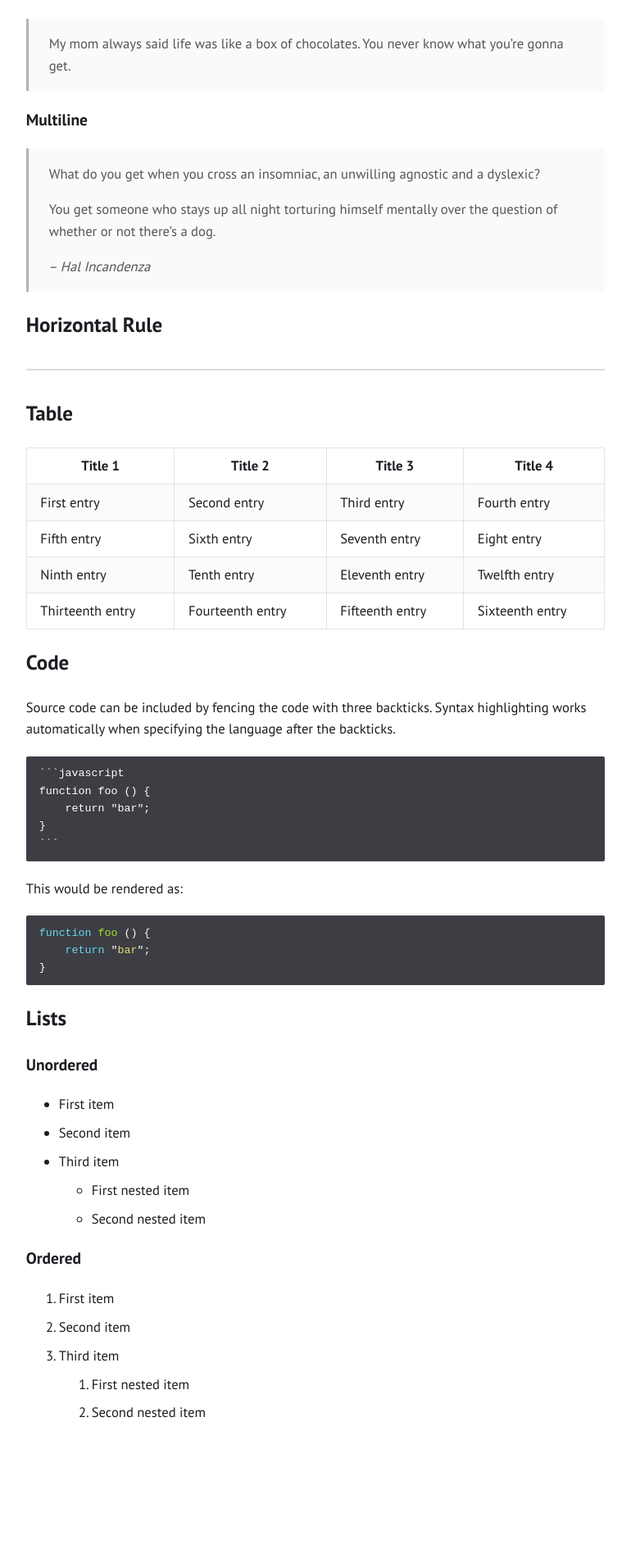
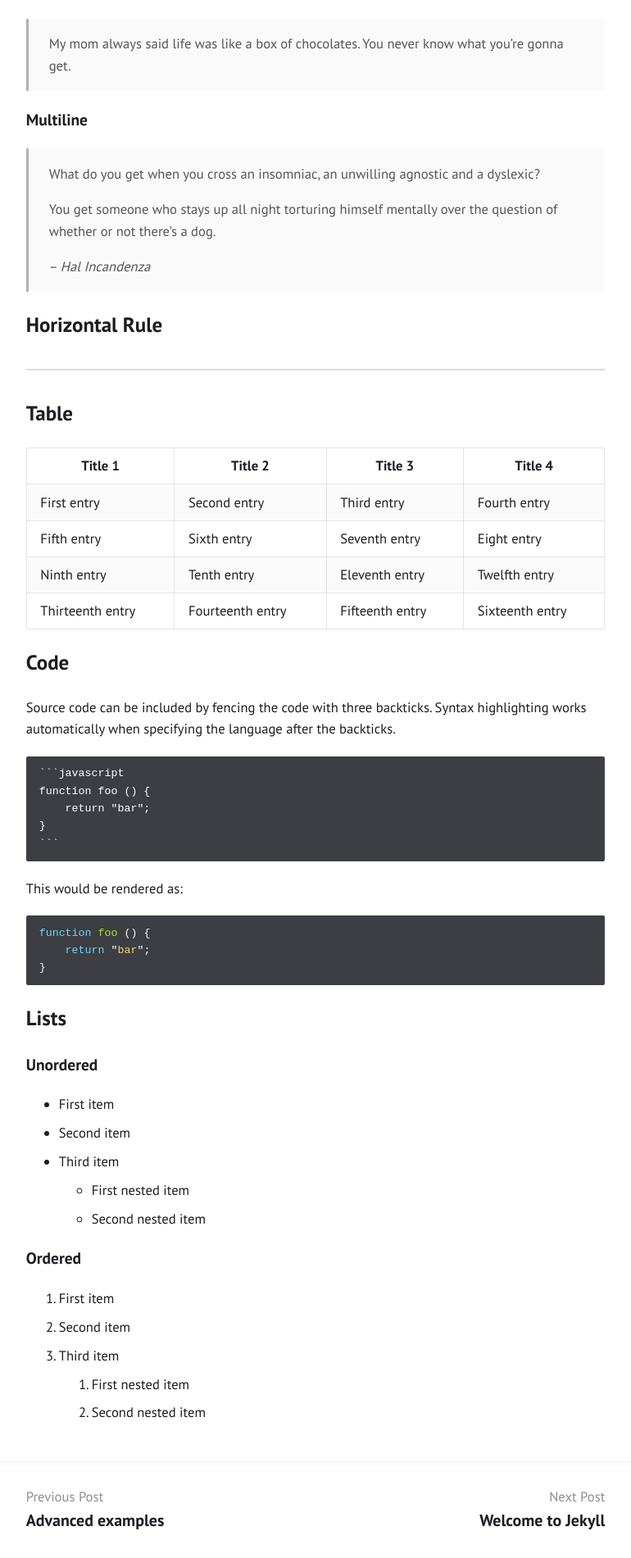
Before and after one commit to nicksnyder/nicksnyder.github.io, a Jekyll site: the page built from _posts/2017-02-01-markdown-examples.md, in a window 1280 px wide. Shown: the part 1116-3017 px from the top of the page at 82% size, without its empty margins (255-1025 px from the left). Built offline with Jekyll 4.4.1, drawn with Linux system fonts in a browser that asks for light colours; before the commit the page ends 2899 px from its top, so only the background shows below that.

Commit message:
always show related

```diff
--- a/_layouts/post.html
+++ b/_layouts/post.html
@@ -13,9 +13,7 @@ layout: default
   {% endif %}
 </article>
 
-{% if site.show_related %}
-  <footer class="related">
-    <div class="previous">{% if page.previous.url %}<span>Previous Post</span><a href="{{ page.previous.url | relative_url }}">{{ page.previous.title }}</a>{% endif %}</div>
-    <div class="next">{% if page.next.url %}<span>Next Post</span><a href="{{ page.next.url | relative_url }}">{{ page.next.title }}</a>{% endif %}</div>
-  </footer>
-{% endif %}
+<footer class="related">
+  <div class="previous">{% if page.previous.url %}<span>Previous Post</span><a href="{{ page.previous.url | relative_url }}">{{ page.previous.title }}</a>{% endif %}</div>
+  <div class="next">{% if page.next.url %}<span>Next Post</span><a href="{{ page.next.url | relative_url }}">{{ page.next.title }}</a>{% endif %}</div>
+</footer>
--- a/assets/css/classes.sass
+++ b/assets/css/classes.sass
@@ -35,7 +35,6 @@
 
 {% endif %}
 
-
 .more
   margin: 2em 0 1em
 
@@ -51,8 +50,6 @@
   text-decoration: inherit
 
 
-{% if site.show_related %}
-
 .related div
   flex: 1 0 15em
 
@@ -67,8 +64,6 @@
 @media (min-width: 30em)
   .next
     text-align: right
-
-{% endif %}
 
 {% if site.show_title and site.navigation and site.external %}
 
```
